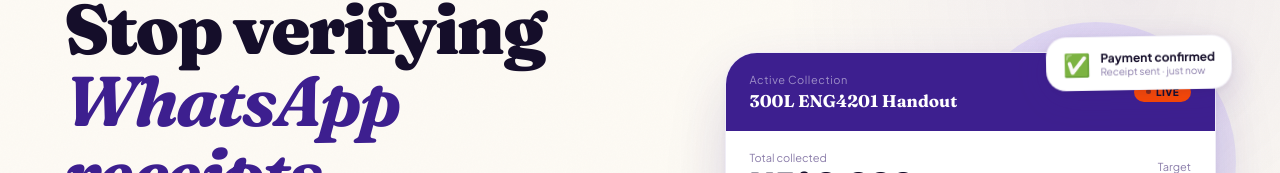
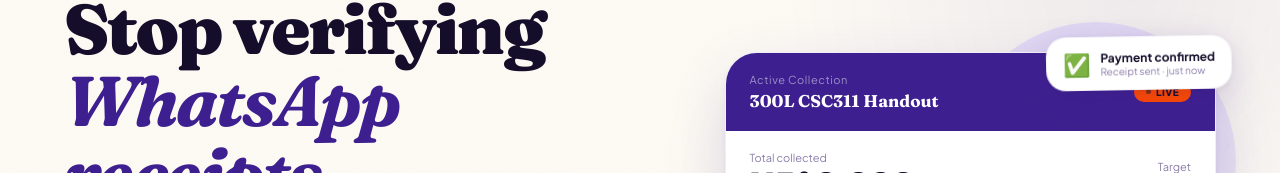
Before and after one commit to jeneviv-com/jeneviv-frontend, a Next.js app: page / in a window 1280 px wide. Shown: the part 155-328 px from the top of the page. Built offline with nearby package versions, Linux system fonts and the light colour scheme.

Commit message:
fix: update course name in active collection display

```diff
--- a/src/app/page.tsx
+++ b/src/app/page.tsx
@@ -108,7 +108,7 @@
                 <div>
                   <div className="dash-collection-sub">Active Collection</div>
                   <div className="dash-collection-name">
-                    300L ENG4201 Handout
+                    300L CSC311 Handout
                   </div>
                 </div>
                 <div className="live-chip">LIVE</div>
```
